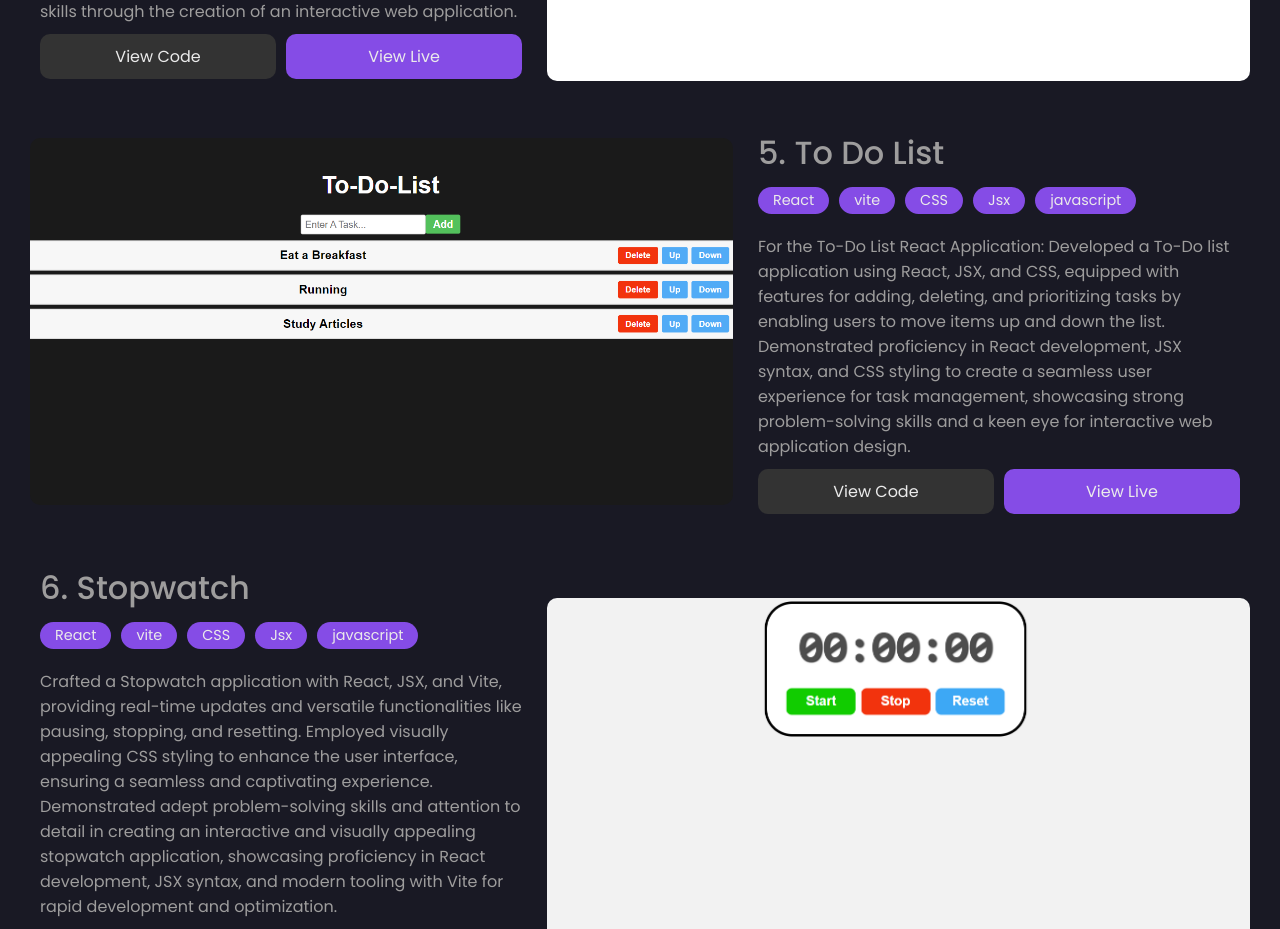
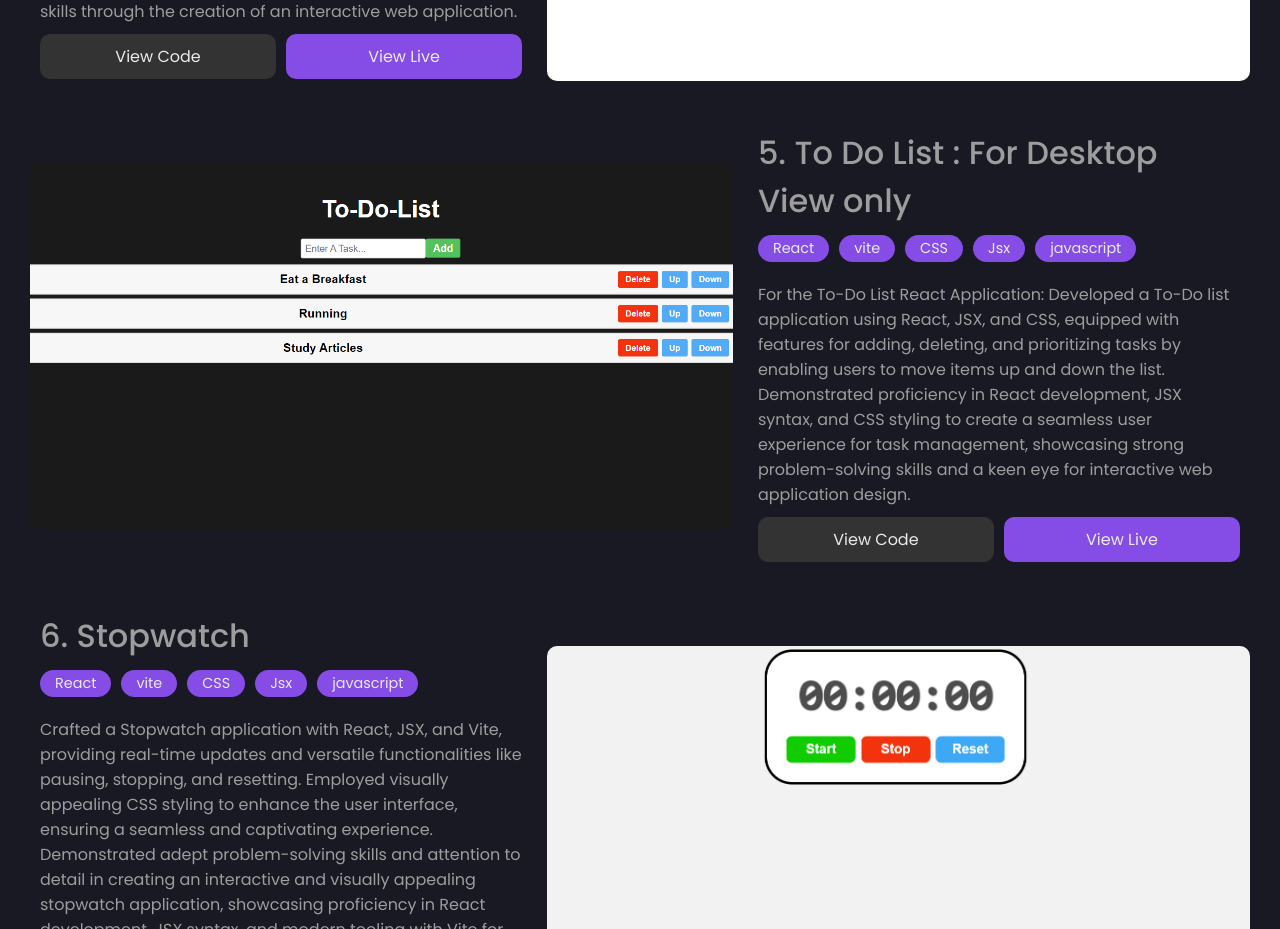
Before and after one commit to SachinSemwal007/portfolio, a React (Vite) app: page / in a window 1280 px wide. Shown: the part 4980-5909 px from the top of the page. Built offline with nearby package versions, Linux system fonts and the light colour scheme.

Commit message:
updated resume

```diff
--- a/src/components/Projects/Projects.jsx
+++ b/src/components/Projects/Projects.jsx
@@ -45,7 +45,7 @@ const data = [
     },
     {
         img: ToDo,
-        projectTitle: "To Do List",
+        projectTitle: "To Do List : For Desktop View only",
         techStack: ["React","vite", "CSS", "Jsx" , "javascript"],
         description: "For the To-Do List React Application: Developed a To-Do list application using React, JSX, and CSS, equipped with features for adding, deleting, and prioritizing tasks by enabling users to move items up and down the list. Demonstrated proficiency in React development, JSX syntax, and CSS styling to create a seamless user experience for task management, showcasing strong problem-solving skills and a keen eye for interactive web application design.",
         githubLink: "https://github.com/SachinSemwal007/React_ToDoLIst",
```
Also changed, not shown: 1 other file (tests, documents, lock files or other folders).
